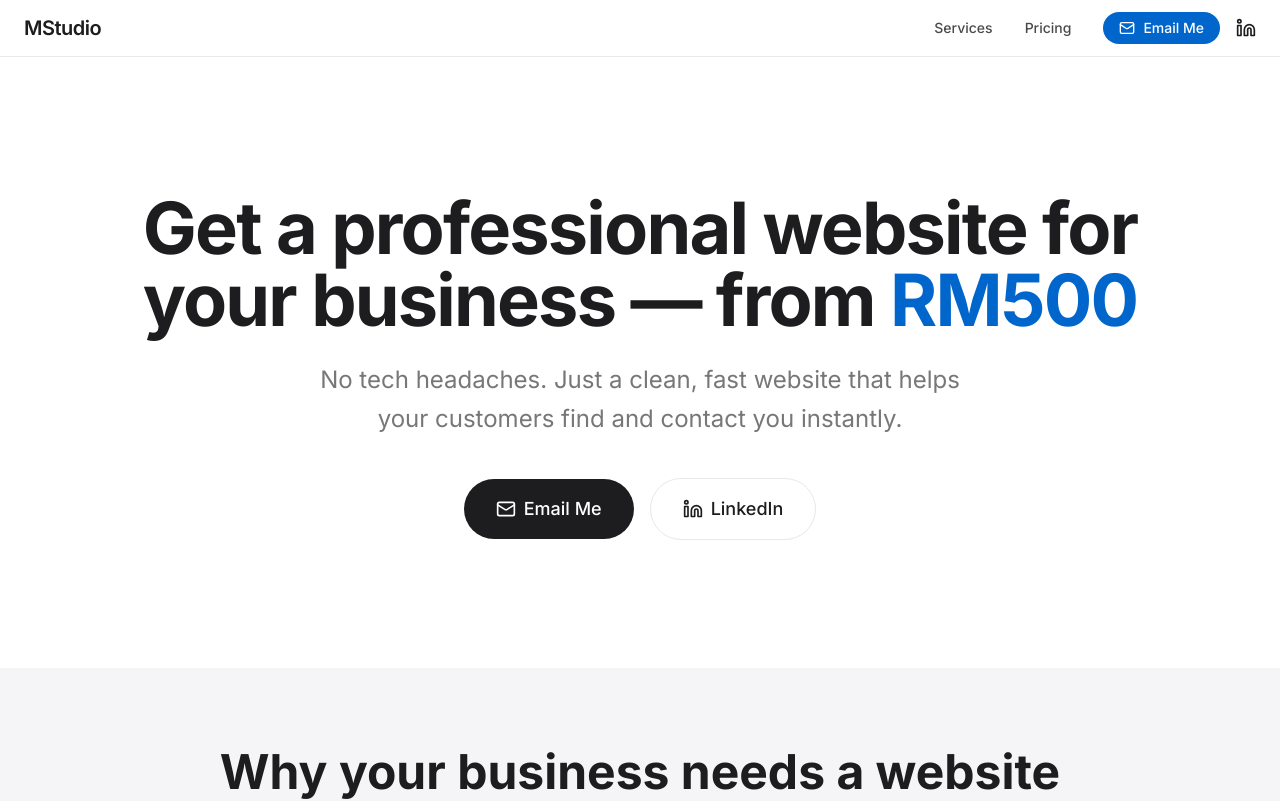
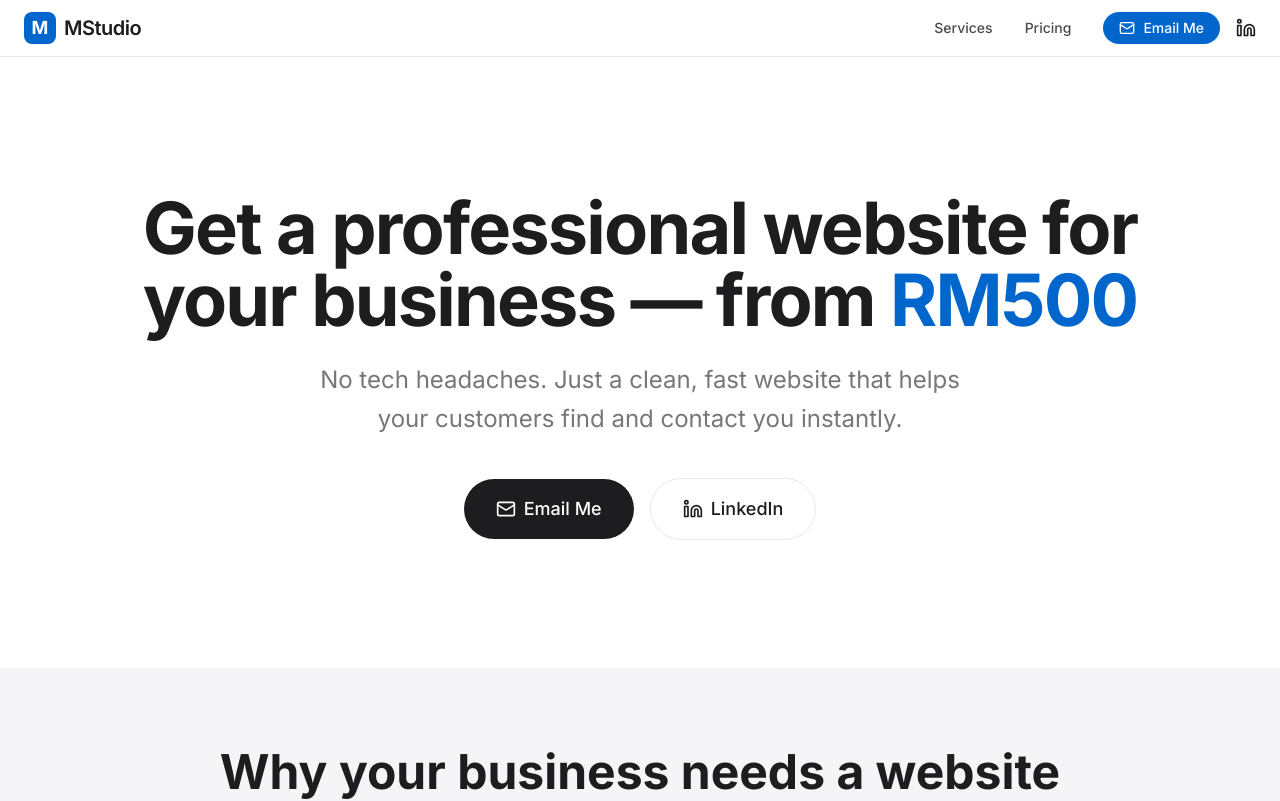
Before and after one commit to mjbxnzr/WebPortfolio, a React (Vite) app: page / in a window 1280 px wide. Shown: the top 801 px of the page. Built offline with nearby package versions, Linux system fonts and the light colour scheme.

Commit message:
feat: Add favicon and logo to navbar/footer
Introduces a favicon for the application and updates the navbar and footer to include a visual "M" logo alongside the "MStudio" text. This enhances branding and visual identity.

```diff
--- a/src/App.tsx
+++ b/src/App.tsx
@@ -5,7 +5,10 @@ const Navbar = () => {
   return (
     <nav className="fixed top-0 left-0 right-0 z-50 apple-blur border-b border-apple-gray-100">
       <div className="max-w-7xl mx-auto px-6 h-14 flex items-center justify-between">
-        <div className="font-semibold text-xl tracking-tight">MStudio</div>
+        <div className="flex items-center space-x-2">
+          <div className="w-8 h-8 bg-apple-blue rounded-lg flex items-center justify-center text-white font-bold text-lg">M</div>
+          <div className="font-semibold text-xl tracking-tight">MStudio</div>
+        </div>
         <div className="hidden md:flex items-center space-x-8 text-sm font-medium text-apple-dark/80">
           <a href="#services" className="hover:text-apple-blue transition-colors">Services</a>
           <a href="#pricing" className="hover:text-apple-blue transition-colors">Pricing</a>
@@ -279,7 +282,10 @@ const Footer = () => {
   return (
     <footer className="py-12 px-6 border-t border-apple-gray-100">
       <div className="max-w-7xl mx-auto flex flex-col md:flex-row justify-between items-center space-y-6 md:space-y-0">
-        <div className="text-xl font-bold">MStudio</div>
+        <div className="flex items-center space-x-2">
+          <div className="w-6 h-6 bg-apple-blue rounded flex items-center justify-center text-white font-bold text-sm">M</div>
+          <div className="text-xl font-bold">MStudio</div>
+        </div>
         <div className="text-apple-dark/40 text-sm">
           © {new Date().getFullYear()} MStudio. Built for Malaysian SMEs.
         </div>
```
Also changed, not shown: index.html (+1 -0 lines).
